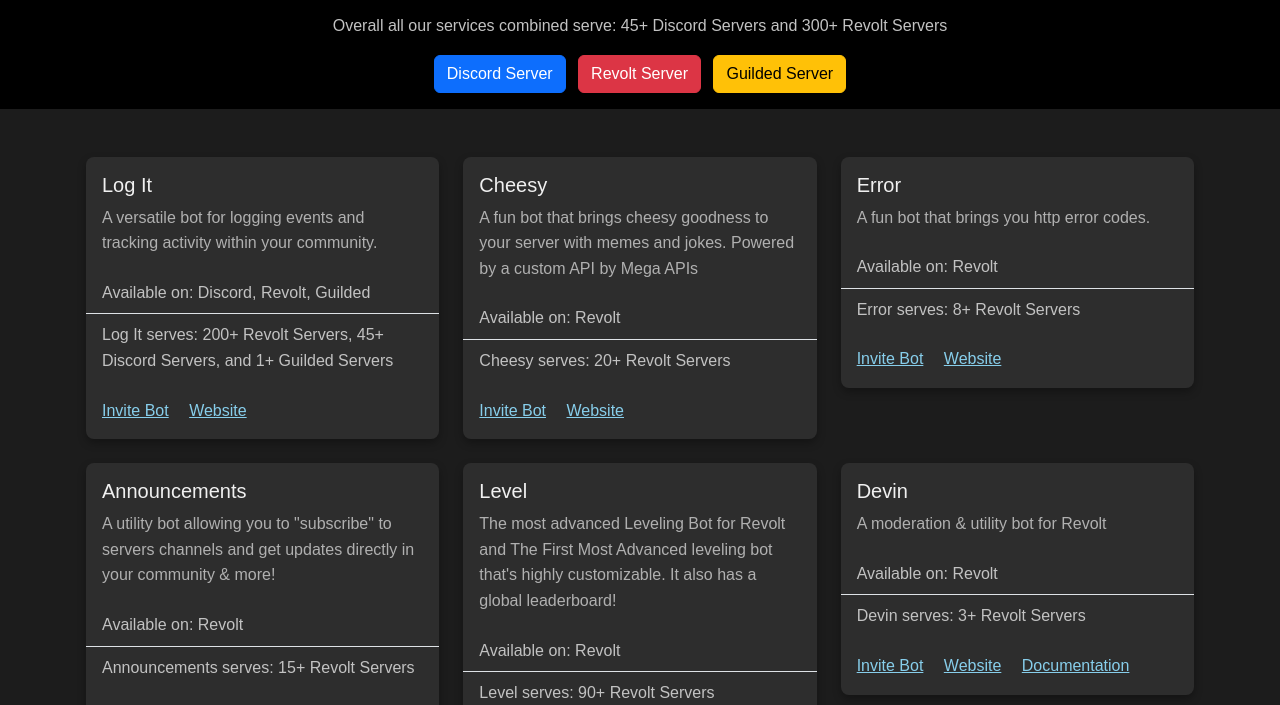
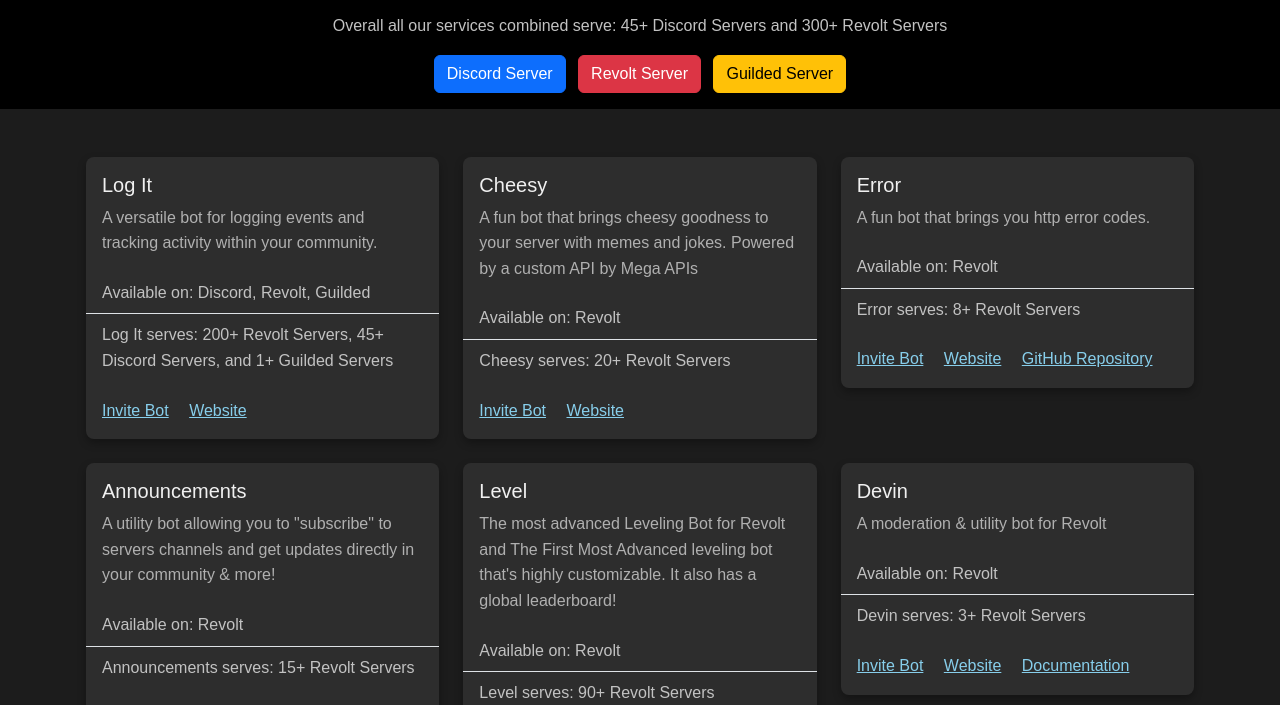
Before and after one commit to mu-mega-bots/mu-mega-bots.github.io, a plain HTML site: page index.html in a window 1280 px wide. Shown: the part 91-796 px from the top of the page. Drawn offline with nearby package versions, Linux system fonts and the light colour scheme.

Commit message:
Update index.html

```diff
--- a/index.html
+++ b/index.html
@@ -75,6 +75,7 @@
           <div class="card-body">
             <a href="https://app.revolt.chat/bot/01J83YX2FBJMJZ4QW0MXSF1H33" class="card-link">Invite Bot</a>
             <a href="https://mu-mega-bots.github.io/error/" class="card-link">Website</a>
+            <a href="https://github.com/mu-mega-bots/error-revolt-source" class="card-link">GitHub Repository</a>
           </div>
         </div>
       </div>
```
